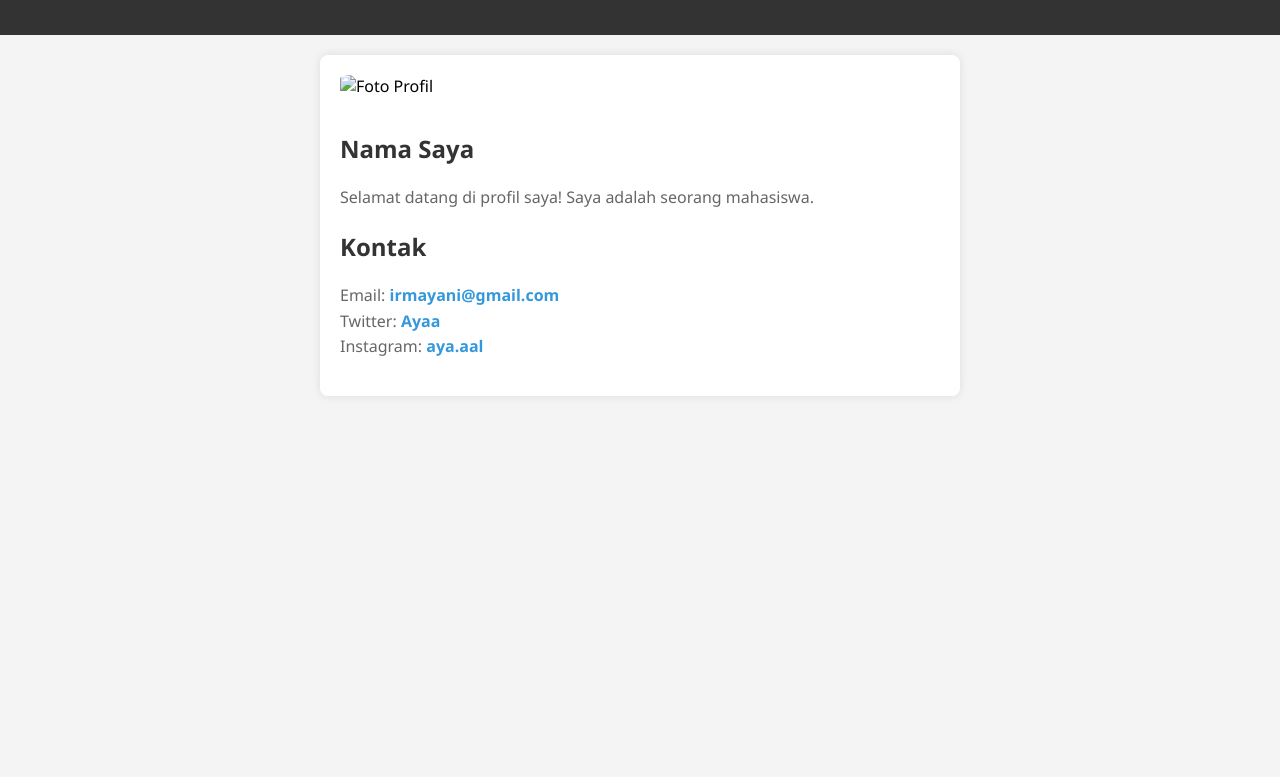
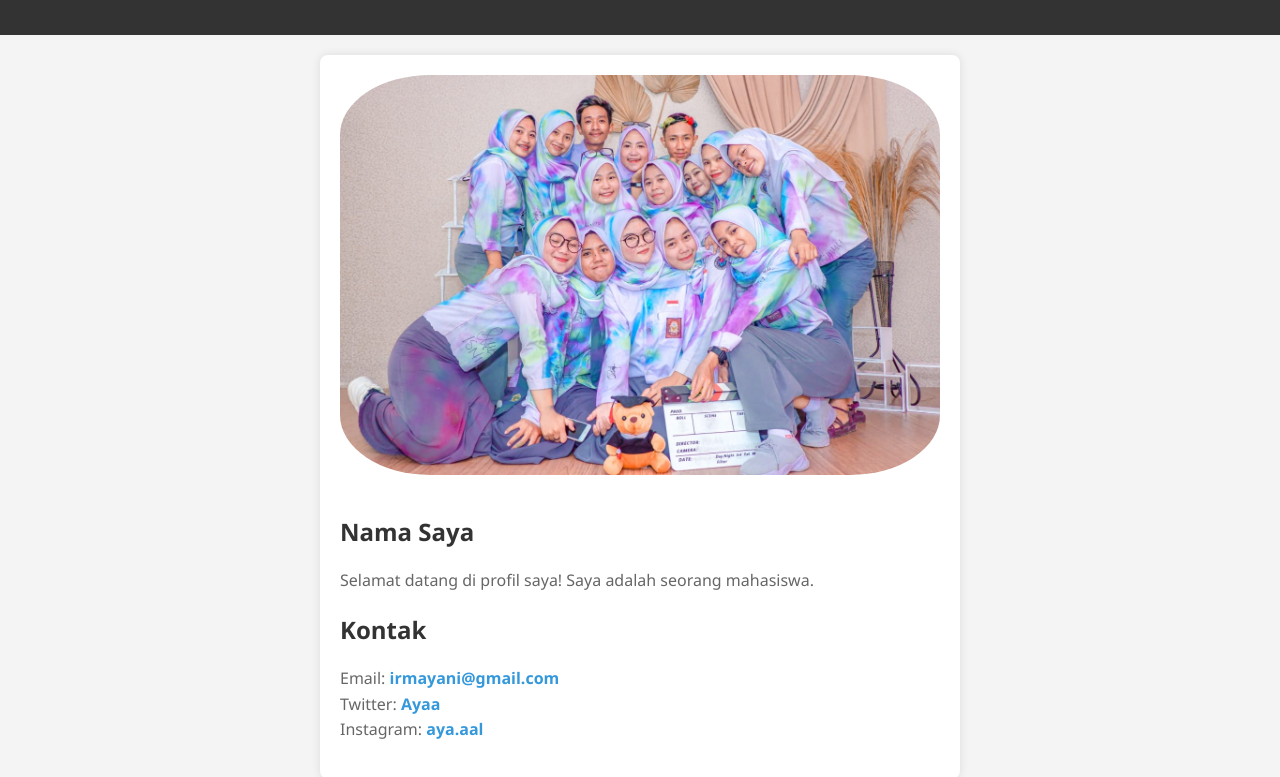
Before and after one commit to Ayy4/laporankui, a plain HTML site: page index.html in a window 1280 px wide. Shown: the part 83-860 px from the top of the page. Before the commit the page ends 800 px from the top, so only its background shows below. Drawn offline with Linux system fonts and the light colour scheme.

Commit message:
menambahkan foto

```diff
--- a/index.html
+++ b/index.html
@@ -62,7 +62,7 @@
     </header>
 
     <section>
-        <img src="IMG-20230206-WA0076(1).jpg" alt="Foto Profil">
+        <img src="image/IMG-20230206-WA0059.jpg" alt="Foto Profil">
         <h2>Nama Saya</h2>
         <p>Selamat datang di profil saya! Saya adalah seorang mahasiswa.</p>
         <h2>Kontak</h2>
```
Also changed, not shown: image/IMG-20230206-WA0059.jpg (added).
